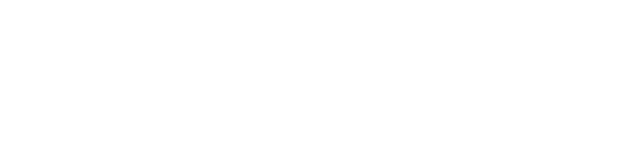
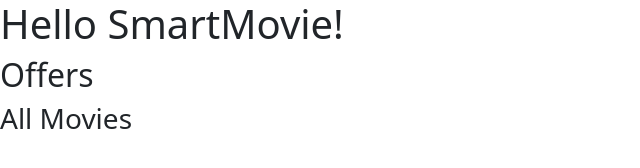
Before and after one commit to romuloabbiati/smartmovie, a plain HTML site: page index.html in a window 1280 px wide. Shown: the whole page, without its empty margins (0-640 px from the left). Drawn offline with nearby package versions, Linux system fonts and the light colour scheme.

Commit message:
Bootstrap

```diff
--- a/index.html
+++ b/index.html
@@ -5,8 +5,13 @@
     <meta http-equiv="X-UA-Compatible" content="IE=edge">
     <meta name="viewport" content="width=device-width, initial-scale=1.0">
     <title>SmartMovie</title>
+
+    <link href="https://cdn.jsdelivr.net/npm/bootstrap@5.3.0-alpha1/dist/css/bootstrap.min.css" rel="stylesheet" integrity="sha384-GLhlTQ8iRABdZLl6O3oVMWSktQOp6b7In1Zl3/Jr59b6EGGoI1aFkw7cmDA6j6gD" crossorigin="anonymous">
+
 </head>
 <body>
-
+    <h1>Hello SmartMovie!</h1>
+    <h2>Offers</h2>
+    <h3>All Movies</h3>
 </body>
 </html>
```
